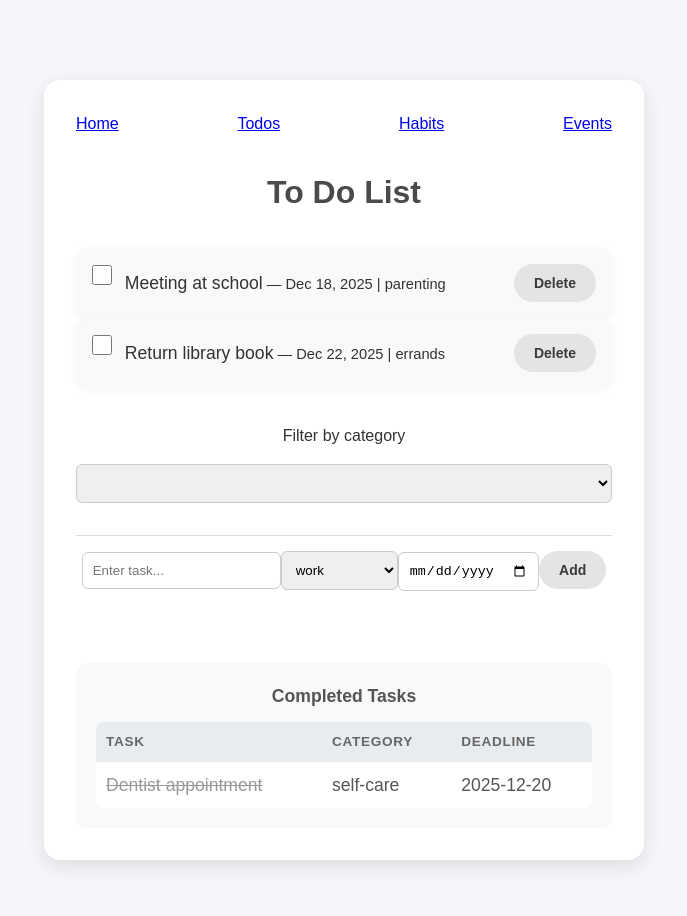
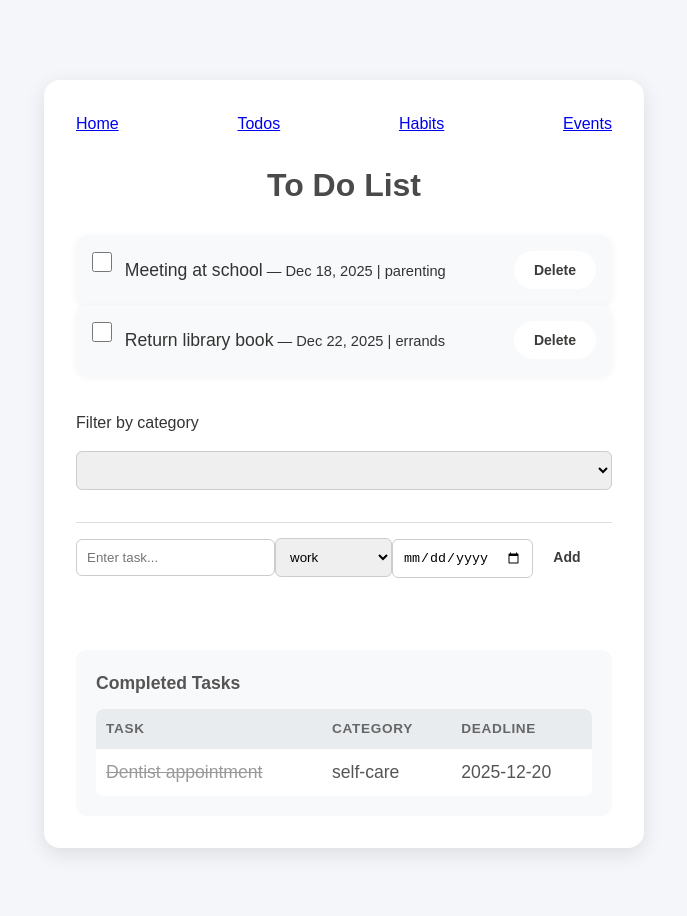
Before and after one commit to annaangvallskeppstedt-spec/Projektarbete-grupp-6, a React (Vite) app: page /Todos in a window 1280 px wide. Shown: the top 916 px of the page, without its empty margins (296-983 px from the left). Built offline with nearby package versions, Linux system fonts and the light colour scheme.

Commit message:
Merge/update changes from main

```diff
--- a/src/App.css
+++ b/src/App.css
@@ -1,47 +1,23 @@
 #root {
-  max-width: 1280px;
-  margin: 0 auto;
+  max-width: 1200px;
+  margin: 10;
   padding: 2rem;
-  text-align: center;
 }
 
-.logo {
-  height: 6em;
-  padding: 1.5em;
-  will-change: filter;
-  transition: filter 300ms;
-}
-.logo:hover {
-  filter: drop-shadow(0 0 2em #646cffaa);
-}
-.logo.react:hover {
-  filter: drop-shadow(0 0 2em #61dafbaa);
-}
-
-@keyframes logo-spin {
-  from {
-    transform: rotate(0deg);
-  }
-  to {
-    transform: rotate(360deg);
-  }
-}
-
-@media (prefers-reduced-motion: no-preference) {
-  a:nth-of-type(2) .logo {
-    animation: logo-spin infinite 20s linear;
-  }
-}
-
-.card {
-  padding: 2em;
-}
-
-.read-the-docs {
-  color: #888;
+.container {
+  max-width: 900px;
+  margin: 10;
+  padding: 1rem;
 }
 
 .navbar {
   display: flex;
   justify-content: space-between;
+  align-items: center;
 }
+
+.card {
+  padding: 1.5rem;
+  border-radius: 8px;
+  background-color: #FFB8D1;
+}
--- a/src/components/Habitlist.jsx
+++ b/src/components/Habitlist.jsx
@@ -61,4 +61,5 @@
     )
 }
 
+
 export default Habitlist
--- a/src/components/TodoItem.jsx
+++ b/src/components/TodoItem.jsx
@@ -26,7 +26,7 @@
         </label>
       </div>
 
-      <div className="btn-group">
+      <div className="delete-btn">
         <button onClick={() => deleteTask(task.id)}>
           Delete
         </button>
--- a/src/index.css
+++ b/src/index.css
@@ -1,12 +1,23 @@
-:root {
+/* Reset */
+*, *::before, *::after {
+  box-sizing: border-box;
+}
+
+body {
+  margin: 0;
+  min-height: 100vh;
   font-family: system-ui, Helvetica, Arial, sans-serif;
   line-height: 1.5;
   font-weight: 400;
-  background: #fff;
+
+  color-scheme: light dark;
+  color: rgba(255, 255, 255, 0.87);
+  background-color: #242424;
 }
 
-body {
-  margin: 2rem;
+h1 {
+  font-size: 3.2em;
+  line-height: 1.1;
 }
 
 
@@ -14,17 +25,17 @@
   border: none;
   border-radius: 50px;
   color: #3b3c3a;
-  background-color: rgb(229, 227, 227);
+  background-color: rgb(255, 255, 255);
   cursor: pointer;
   height: 38px;
   font-size: 14px;
   font-weight: bold;
   padding: 8px 20px;
-  transition: background-color 0.3s, color 0.3s;
+  transition: 0.3s;
 
 }
 button:hover {
-  background-color: #2fae60;
+  background-color: #6f4175;
   color: white;
 }
 
@@ -178,10 +189,8 @@
   color: #333;
 }
 
-.inc-dec-btn {
-  width: 100px;
-  margin: auto;
-  margin-top: 8px;
+button:active {
+  transform: translateY(1px);
 }
 
 .reset-btn {
@@ -190,10 +199,11 @@
   width: 5rem;
 }
 
-.delete-btn {
-  background-color: rgb(251, 19, 19);
+button.delete-btn {
+  background-color: #e94f4f;
   color: white;
   margin: auto;
+  width: fit-content;
 }
 
 .delete-btn:hover {
@@ -271,15 +281,12 @@
 
 .addNewHabit form {
   display: flex;
-  align-items: center;
+  align-items: flex-start;
   flex-direction: column;
   border: 1px solid white;
-  border-radius: 12px;
-  padding: 2rem;
-  background-color: #ffffff;
-  margin-top: 2rem;
-  margin-bottom: 1rem;
-  box-shadow: 0 6px 20px rgba(0,0,0,0.1);
+  border-radius: 8px;
+  padding: 0.5rem;
+  background-color: #535554;
 }
 
 .habit-card-container {
@@ -293,11 +300,10 @@
   flex-direction: column;
   width: 180px;
   border: solid 1px white;
-  background-color: #ffffff;
+  background-color: #535554;
   border-radius: 8px;
   padding: 0.5rem;
   list-style: none;
-  box-shadow: 0 6px 20px rgba(0,0,0,0.1);
 }
 
 .habitList {
@@ -310,3 +316,14 @@
   border-radius: 6px;
   margin-bottom: 1rem;
 }
+
+
+
+/* .delete-btn:hover {
+  background-color: rgb(199, 7, 7);
+}
+
+.delete-btn:active {
+  background-color: rgb(163, 4, 4);
+  transform: translateY(2px)
+} */
--- a/src/pages/Events.jsx
+++ b/src/pages/Events.jsx
@@ -2,6 +2,7 @@
 import Navbar from "../components/navbar";
 import EventForm from "../components/EventForm";
 import EventList from "../components/EventList";
+import '../index.css'
 
 const Events = () => {
   const [events, setEvents] = useState([]);
--- a/src/pages/Todos.css
+++ /dev/null
@@ -1,158 +0,0 @@
-/* Modernized Todos.css with Flexbox gaps, rounded inputs, and nicer buttons */
-
-/* Base resets */
-*, *::before, *::after {
-  box-sizing: border-box;
-  margin: 0;
-  padding: 0;
-}
-body {
-  font-family: 'Arial', sans-serif;
-  background-color: #f5f6fa;
-  color: #333;
-  margin: 0 auto;
-  max-width: 68rem;
-  width: 100%;
-  line-height: 1.5;
-}
-
-.navbar {
-  display: flex;
-  justify-content: space-between;
-}
-
-/* Todo App Container */
-.todoapp {
-  background: #fff;
-  max-width: 600px;
-  margin: 3rem auto;
-  padding: 2rem;
-  border-radius: 1rem;
-  box-shadow: 0 6px 20px rgba(0,0,0,0.1);
-  display: flex;
-  flex-direction: column;
-  gap: 2rem;
-}
-
-/* Header */
-h1 {
-  text-align: center;
-  font-size: 2.4rem;
-  font-weight: 700;
-  color: #4a4a4a;
-}
-
-.todo-label.overdue {
-  color: red;
-  font-weight: bold;
-}
-/* Form and Input */
-form {
-  display: flex;
-  flex-direction: column;
-  gap: 1rem;
-}
-.input__lg {
-  padding: 1rem 1.2rem;
-  border: 2px solid #ddd;
-  border-radius: 0.8rem;
-  font-size: 1.6rem;
-  transition: border 0.2s ease;
-}
-.input__lg:focus {
-  border-color: #4a90e2;
-  outline: none;
-}
-
-/* Buttons */
-.btn {
-  padding: 0.8rem 1.2rem;
-  border-radius: 0.6rem;
-  font-size: 1.6rem;
-  cursor: pointer;
-  transition: all 0.2s ease;
-  border: none;
-}
-.btn__primary {
-  background-color: #4a90e2;
-  color: white;
-}
-.btn__primary:hover {
-  background-color: #3a7ac4;
-}
-.btn__danger {
-  background-color: #e94f4f;
-  color: white;
-}
-.btn__danger:hover {
-  background-color: #d53a3a;
-}
-.btn-group {
-  display: flex;
-  gap: 1rem;
-}
-
-/* Filters */
-.filters {
-  display: flex;
-  justify-content: center;
-  gap: 1rem;
-}
-.filters .btn {
-  background-color: #eee;
-}
-.filters .btn:hover {
-  background-color: #ddd;
-}
-
-/* Todo List */
-.todo-list {
-  display: flex;
-  flex-direction: column;
-  gap: 1rem;
-  list-style: none;
-  padding: 0;
-}
-.todo {
-  display: flex;
-  justify-content: space-between;
-  align-items: center;
-  padding: 1rem;
-  border-radius: 0.8rem;
-  background-color: #f8f9fa;
-  box-shadow: 0 2px 8px rgba(0,0,0,0.05);
-  gap: 1rem;
-}
-.todo .btn-group {
-  gap: 0.5rem;
-}
-
-/* Checkbox */
-.c-cb {
-  display: flex;
-  align-items: center;
-  gap: 0.8rem;
-}
-.c-cb input[type="checkbox"] {
-  width: 20px;
-  height: 20px;
-  cursor: pointer;
-}
-.todo-label {
-  font-size: 1.6rem;
-  color: #333;
-}
-
-/* Responsive adjustments */
-@media screen and (max-width: 500px) {
-  .todoapp {
-    padding: 1rem;
-    gap: 1.5rem;
-  }
-  .input__lg, .btn {
-    font-size: 1.4rem;
-  }
-  .todo-label {
-    font-size: 1.4rem;
-  }
-}
--- a/src/pages/Todos.jsx
+++ b/src/pages/Todos.jsx
@@ -1,7 +1,7 @@
 import React from 'react';
 import Navbar from "../components/navbar";
 import TodoList from "../components/TodoList";
-import "../index.css";
+import '../index.css'
 
 function Todos() {
   return (
@@ -10,6 +10,7 @@
 
       <h1>To Do List</h1>
 
+
       <TodoList />
     </div>
   );
```
